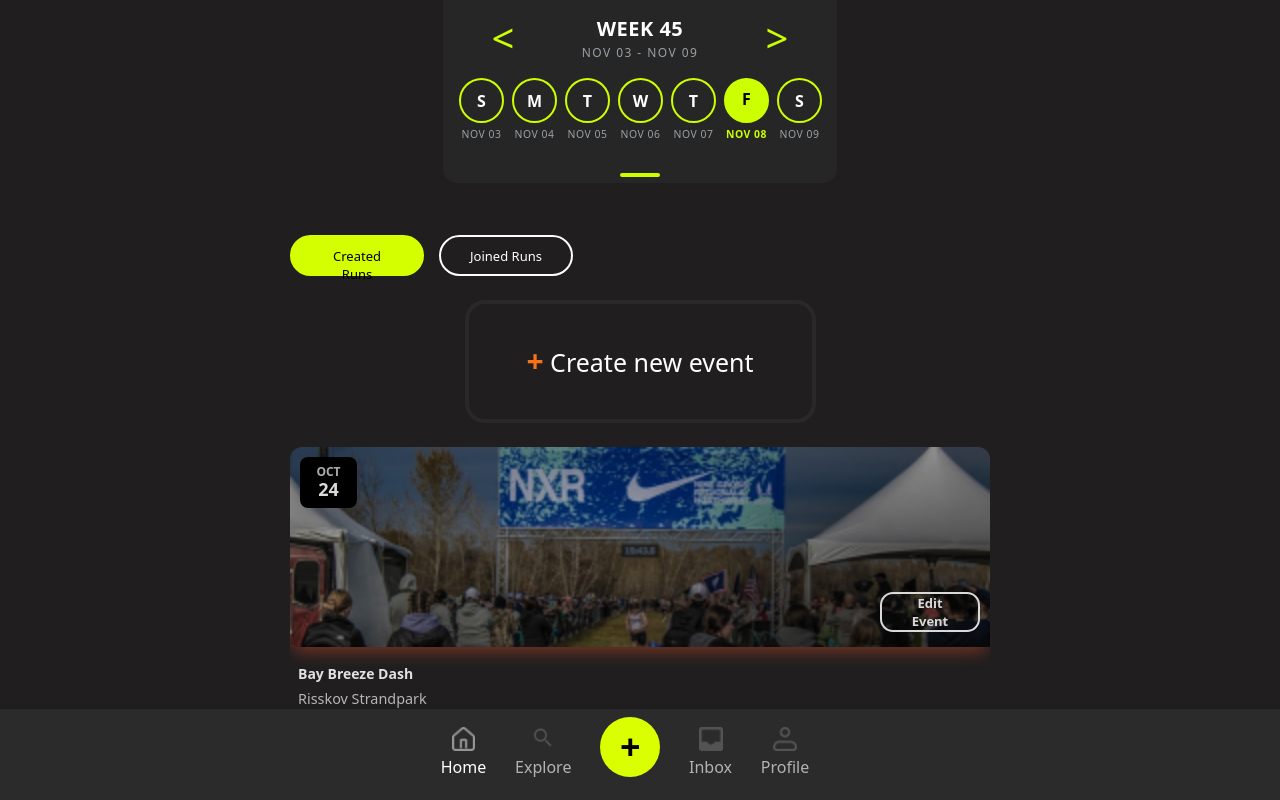
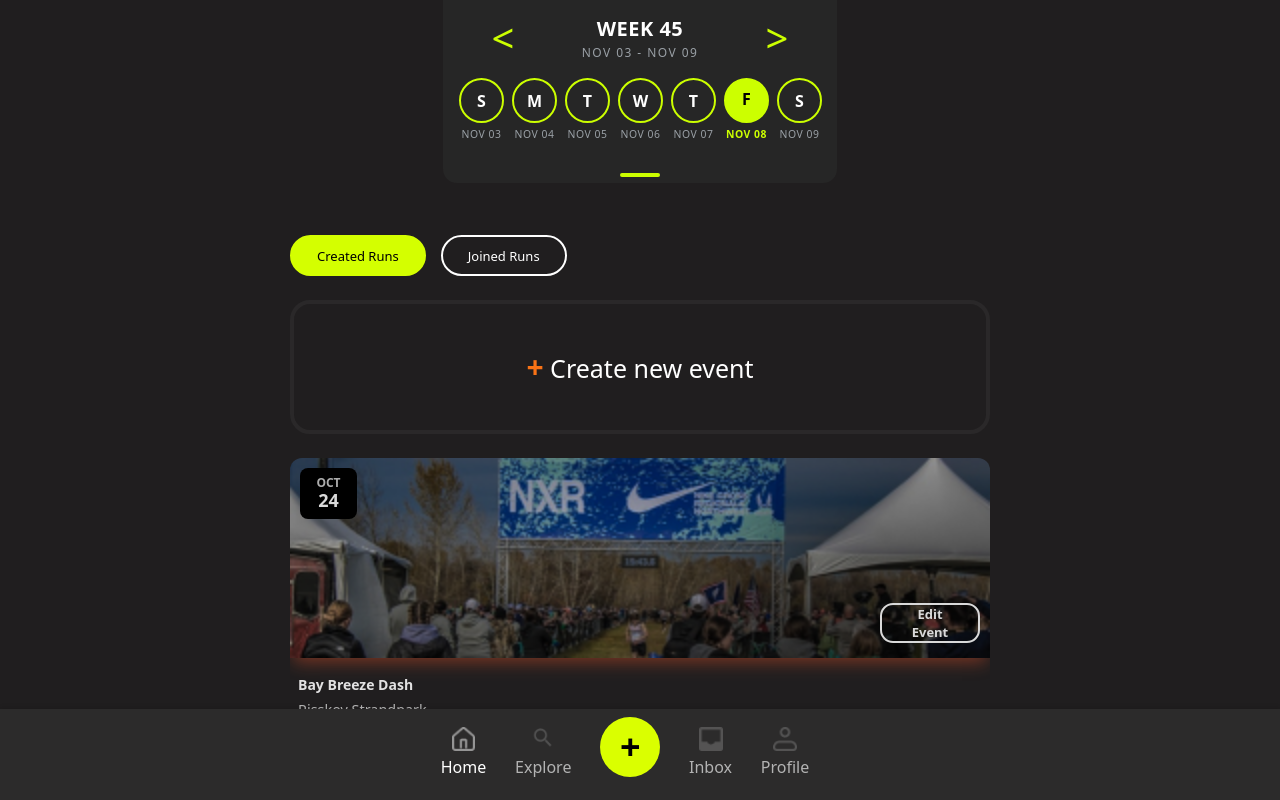
Before and after one commit to RichardHoleva/WebApp2025, a React (Vite) app in the folder Runder/: page /dashboard in a window 1280 px wide. Shown: the top 800 px of the page. Built offline with nearby package versions, Linux system fonts and the light colour scheme; no server answers; sample sign-in values are in the browser's storage.

Commit message:
fixed filter buttons and width of the create button

```diff
--- a/Runder/src/styles/addRunInput.css
+++ b/Runder/src/styles/addRunInput.css
@@ -5,8 +5,8 @@
 }
 
 .add-run-button {
-  width: 351px;
-  height: 123px;
+  width: 100%;
+  padding-block: 3rem;
   background-color: transparent;
   border-radius: 20px;
   border: 4px solid #4444;
--- a/Runder/src/styles/filter.css
+++ b/Runder/src/styles/filter.css
@@ -4,7 +4,6 @@
 }
 
 .filter-btn {
-  width: 134px;
   height: 41px;
   padding: 10px 25px;
   border: 2px solid #fff;
```
